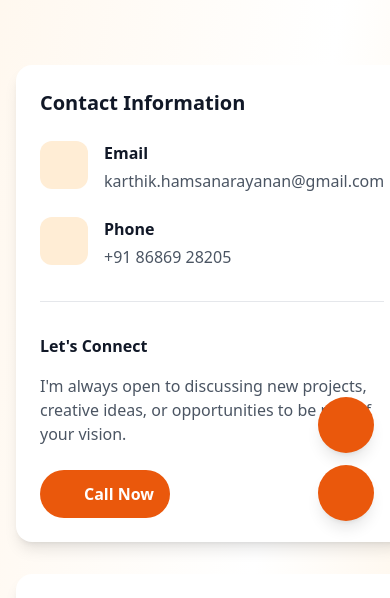
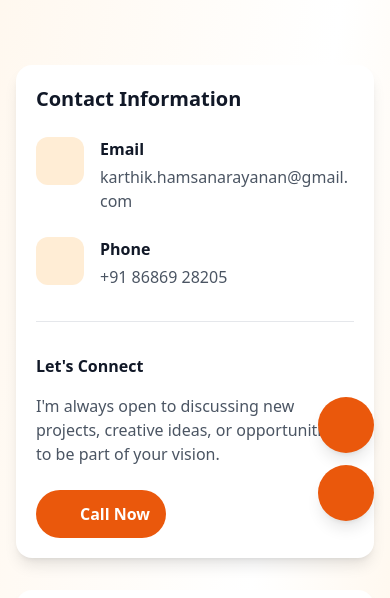
Before and after one commit to karthik-nkarth/portfolio, a React (Vite) app: page /contact in a window 390 px wide. Shown: the part 307-905 px from the top of the page. Built offline with nearby package versions, Linux system fonts and the light colour scheme; some icons are missing.

Commit message:
Small Screen Size fits

```diff
--- a/src/components/CallToAction.jsx
+++ b/src/components/CallToAction.jsx
@@ -49,7 +49,7 @@ const CallToAction = () => {
   };
 
   return (
-    <section className="py-24 px-6 relative overflow-hidden bg-gradient-to-b from-transparent to-orange-50/50 dark:to-blue-900/10">
+    <section className="py-16 sm:py-24 px-4 sm:px-6 relative overflow-hidden bg-gradient-to-b from-transparent to-orange-50/50 dark:to-blue-900/10">
       <div className="max-w-7xl mx-auto relative z-10">
         <div className="grid lg:grid-cols-2 gap-16 items-center">
 
@@ -80,7 +80,7 @@ const CallToAction = () => {
                 </div>
                 <div>
                   <p className="text-sm text-gray-500 dark:text-gray-400 font-medium">Email Me Directly</p>
-                  <a href="mailto:karthik.hamsanarayanan@gmail.com" className="font-semibold text-gray-900 dark:text-white hover:text-orange-600 transition-colors">
+                  <a href="mailto:karthik.hamsanarayanan@gmail.com" className="font-semibold text-gray-900 dark:text-white hover:text-orange-600 transition-colors break-all">
                     karthik.hamsanarayanan@gmail.com
                   </a>
                 </div>
@@ -94,7 +94,7 @@ const CallToAction = () => {
             whileInView={{ opacity: 1, x: 0 }}
             viewport={{ once: true }}
             transition={{ duration: 0.8, delay: 0.2 }}
-            className="bg-white dark:bg-gray-800 rounded-3xl p-8 sm:p-10 shadow-2xl border border-gray-100 dark:border-gray-700 relative"
+            className="bg-white dark:bg-gray-800 rounded-3xl p-6 sm:p-10 shadow-2xl border border-gray-100 dark:border-gray-700 relative"
           >
             {/* Decorative blurs */}
             <div className="absolute -top-10 -right-10 w-32 h-32 bg-orange-400/20 dark:bg-blue-500/20 rounded-full blur-3xl pointer-events-none" />
--- a/src/components/Footer.jsx
+++ b/src/components/Footer.jsx
@@ -56,7 +56,7 @@ const Footer = () => {
             <ul className="space-y-3">
               <li className="flex items-center gap-2 text-gray-400">
                 <Icon icon="hugeicons:mail-01" className="w-4 h-4" />
-                <a href="mailto:karthik.hamsanarayanan@gmail.com" className="hover:text-orange-400 transition-colors">
+                <a href="mailto:karthik.hamsanarayanan@gmail.com" className="hover:text-orange-400 transition-colors break-all">
                   karthik.hamsanarayanan@gmail.com
                 </a>
               </li>
--- a/src/pages/Contact.jsx
+++ b/src/pages/Contact.jsx
@@ -72,7 +72,7 @@ const Contact = () => {
               animate={{ opacity: 1, x: 0 }}
               transition={{ duration: 0.6, delay: 0.2 }}
             >
-              <div className="bg-white dark:bg-gray-800 rounded-2xl p-6 sm:p-8 shadow-lg">
+              <div className="bg-white dark:bg-gray-800 rounded-2xl p-5 sm:p-8 shadow-lg">
                 <h2 className="text-xl sm:text-2xl font-bold text-gray-900 dark:text-white mb-6">
                   Contact Information
                 </h2>
@@ -84,7 +84,7 @@ const Contact = () => {
                     </div>
                     <div>
                       <h3 className="font-semibold text-gray-900 dark:text-white mb-1">Email</h3>
-                      <a href="mailto:karthik.hamsanarayanan@gmail.com" className="text-gray-600 dark:text-gray-400 hover:text-orange-600 dark:hover:text-orange-400 transition-colors">
+                      <a href="mailto:karthik.hamsanarayanan@gmail.com" className="text-gray-600 dark:text-gray-400 hover:text-orange-600 dark:hover:text-orange-400 transition-colors break-all">
                         karthik.hamsanarayanan@gmail.com
                       </a>
                     </div>
@@ -126,7 +126,7 @@ const Contact = () => {
               animate={{ opacity: 1, x: 0 }}
               transition={{ duration: 0.6, delay: 0.4 }}
             >
-              <div className="bg-white dark:bg-gray-800 rounded-2xl p-6 sm:p-8 shadow-lg">
+              <div className="bg-white dark:bg-gray-800 rounded-2xl p-5 sm:p-8 shadow-lg">
                 <h2 className="text-xl sm:text-2xl font-bold text-gray-900 dark:text-white mb-6">
                   Send a Message
                 </h2>
```
